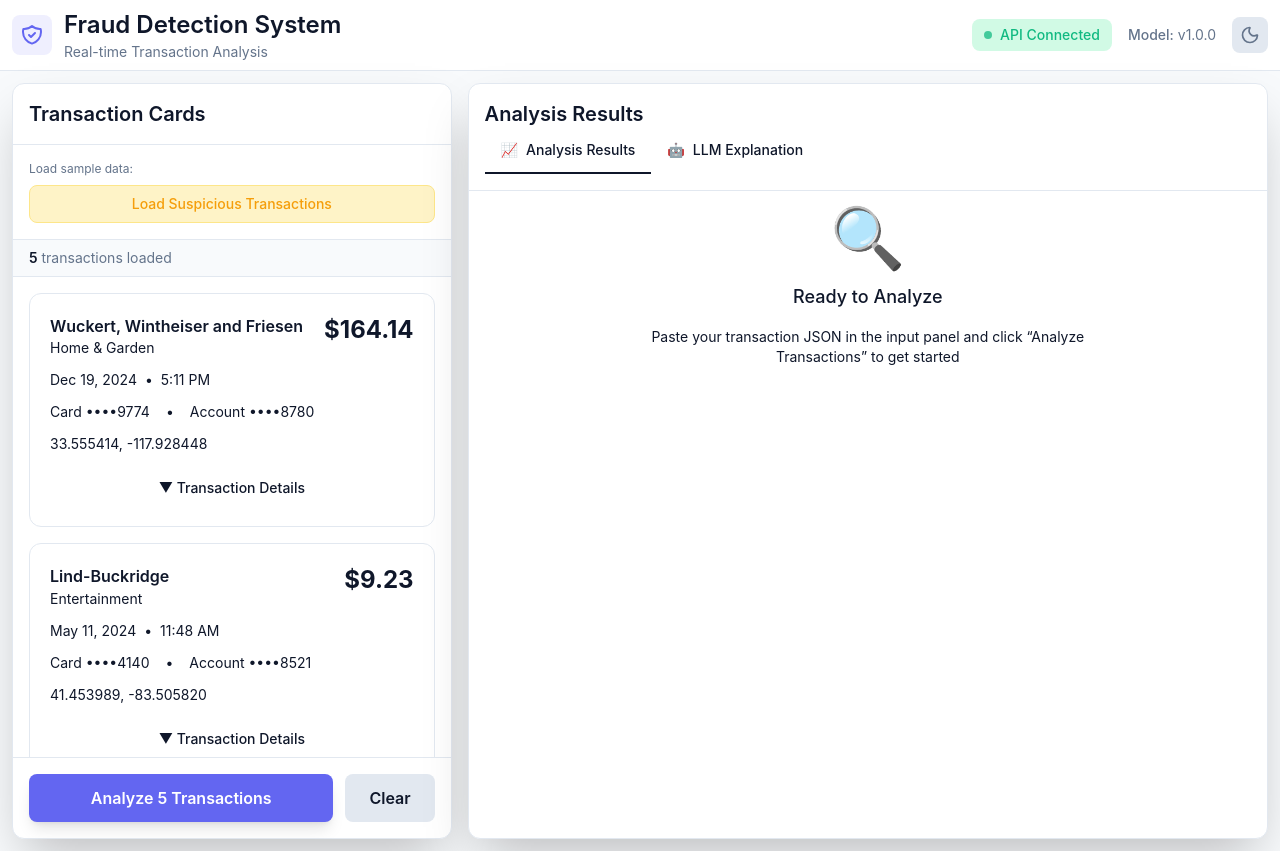
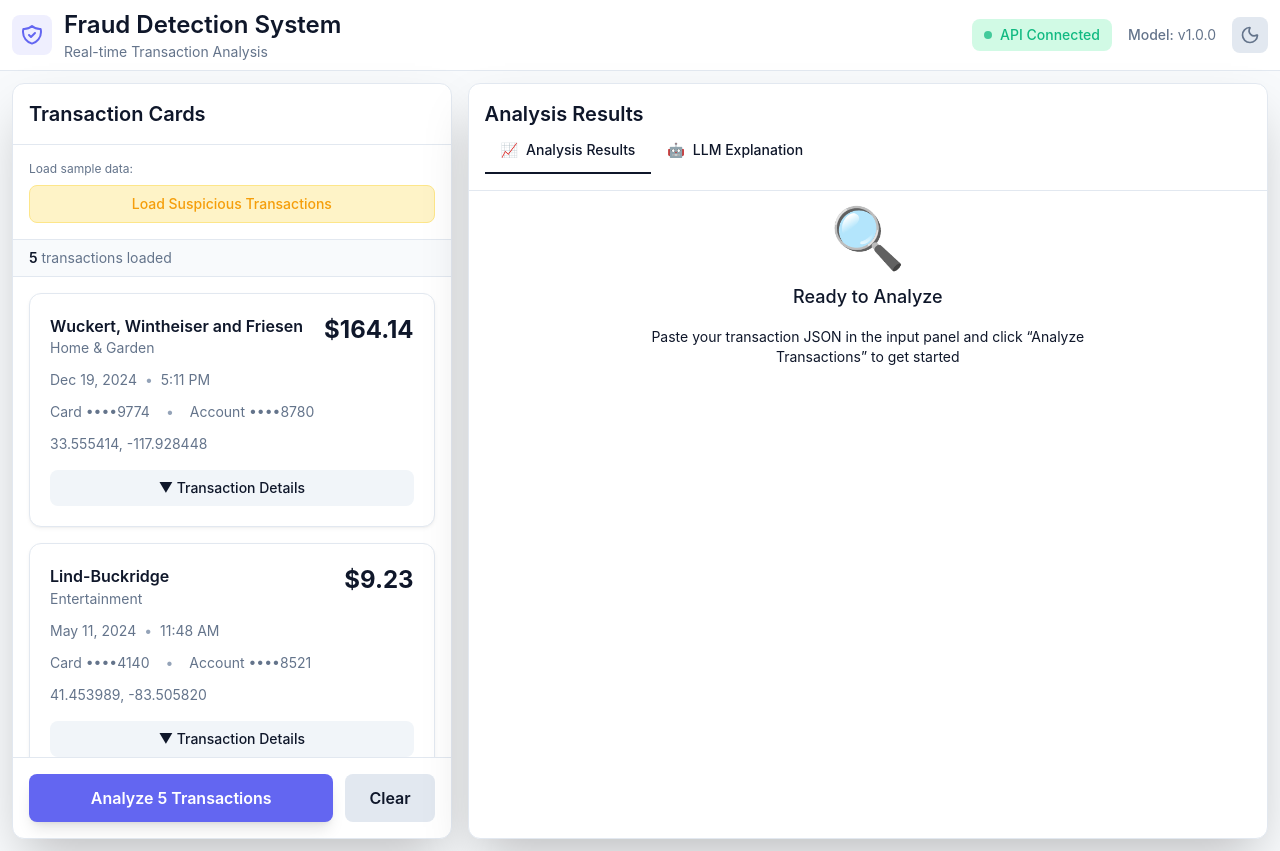
Before and after one commit to eigen-spaced/fraud-detection, a Next.js app in the folder frontend/: page / in a window 1280 px wide. Built offline with nearby package versions, Linux system fonts and the light colour scheme.

Commit message:
style: Enhance visual polish with improved shadows and transitions

```diff
--- a/frontend/app/globals.css
+++ b/frontend/app/globals.css
@@ -223,15 +223,33 @@ h3 {
 /* 16px */
 
 /* ===== Custom Utilities ===== */
+
+/* Card system with enhanced shadows */
 .card {
   background: var(--surface);
   border: 1px solid var(--border);
-  border-radius: 0.5rem;
-  box-shadow: 0 1px 3px rgba(0, 0, 0, 0.1);
+  border-radius: 0.75rem;
+  box-shadow:
+    0 1px 2px rgba(0, 0, 0, 0.04),
+    0 2px 4px rgba(0, 0, 0, 0.04);
+  transition: all 0.2s cubic-bezier(0.4, 0, 0.2, 1);
 }
 
 .card:hover {
-  box-shadow: 0 4px 6px rgba(0, 0, 0, 0.1);
+  box-shadow:
+    0 4px 6px rgba(0, 0, 0, 0.05),
+    0 8px 12px rgba(0, 0, 0, 0.05);
+  transform: translateY(-1px);
+}
+
+/* Elevated card variant for important content */
+.card-elevated {
+  background: var(--surface);
+  border: 1px solid var(--border);
+  border-radius: 0.75rem;
+  box-shadow:
+    0 4px 6px rgba(0, 0, 0, 0.05),
+    0 8px 16px rgba(0, 0, 0, 0.06);
 }
 
 /* Status badges */
@@ -239,10 +257,11 @@ h3 {
   display: inline-flex;
   align-items: center;
   padding: 0.25rem 0.5rem;
-  border-radius: 0.25rem;
+  border-radius: 0.375rem;
   font-size: 0.75rem;
   font-weight: 500;
   line-height: 1;
+  transition: all 0.15s ease;
 }
 
 .badge-critical {
@@ -267,3 +286,30 @@ h3 {
 .smooth-transition {
   transition: all 0.2s cubic-bezier(0.4, 0, 0.2, 1);
 }
+
+.transition-fast {
+  transition: all 0.15s cubic-bezier(0.4, 0, 0.2, 1);
+}
+
+.transition-slow {
+  transition: all 0.3s cubic-bezier(0.4, 0, 0.2, 1);
+}
+
+/* Hover utilities */
+.hover-lift:hover {
+  transform: translateY(-2px);
+}
+
+.hover-scale:hover {
+  transform: scale(1.02);
+}
+
+/* Focus states */
+.focus-ring:focus {
+  outline: 2px solid var(--primary);
+  outline-offset: 2px;
+}
+
+.focus-ring:focus:not(:focus-visible) {
+  outline: none;
+}
--- a/frontend/components/TransactionCard.tsx
+++ b/frontend/components/TransactionCard.tsx
@@ -39,13 +39,14 @@ export default function TransactionCard({ transaction, index }: TransactionCardP
 
   return (
     <div
-      className="relative rounded-xl border backdrop-blur-sm transition-all duration-300 hover:shadow-xl hover:scale-[1.02] overflow-hidden"
+      className="relative rounded-xl border transition-all duration-200 hover:shadow-lg overflow-hidden"
       style={{
         borderColor: 'var(--border)',
         background: 'var(--surface)',
         animationDelay: `${index * 100}ms`,
         animation: 'fadeIn 0.5s ease-out forwards',
-        opacity: 0
+        opacity: 0,
+        boxShadow: '0 1px 2px rgba(0, 0, 0, 0.04), 0 2px 4px rgba(0, 0, 0, 0.04)'
       }}
     >
 
@@ -53,36 +54,36 @@ export default function TransactionCard({ transaction, index }: TransactionCardP
         {/* Header */}
         <div className="flex items-start justify-between mb-3">
           <div>
-            <h3 className="text-navy-900 font-semibold text-lg">
+            <h3 className="font-semibold text-lg" style={{ color: 'var(--text-primary)' }}>
               {txn.merchant.name}
             </h3>
-            <p className="text-navy-600 text-sm">
+            <p className="text-sm" style={{ color: 'var(--text-secondary)' }}>
               {txn.merchant.category}
             </p>
           </div>
           <div className="text-right">
-            <p className="text-2xl font-bold text-navy-900">
+            <p className="text-2xl font-bold" style={{ color: 'var(--text-primary)' }}>
               ${txn.amount.toFixed(2)}
             </p>
           </div>
         </div>
 
         {/* Date & Time */}
-        <div className="flex items-center gap-2 text-navy-600 text-sm mb-3">
+        <div className="flex items-center gap-2 text-sm mb-3" style={{ color: 'var(--text-secondary)' }}>
           <span>{formatDate(txn.timestamp)}</span>
-          <span className="text-navy-400">•</span>
+          <span style={{ color: 'var(--text-tertiary)' }}>•</span>
           <span>{formatTime(txn.timestamp)}</span>
         </div>
 
         {/* Card & Account */}
-        <div className="flex items-center gap-4 text-navy-600 text-sm mb-3">
+        <div className="flex items-center gap-4 text-sm mb-3" style={{ color: 'var(--text-secondary)' }}>
           <span>Card {txn.card.number}</span>
-          <span className="text-navy-400">•</span>
+          <span style={{ color: 'var(--text-tertiary)' }}>•</span>
           <span>Account {txn.account.number}</span>
         </div>
 
         {/* Location */}
-        <div className="flex items-center gap-2 text-navy-600 text-sm mb-4">
+        <div className="flex items-center gap-2 text-sm mb-4" style={{ color: 'var(--text-secondary)' }}>
           <span>
             {txn.merchant.location.lat.toFixed(6)}, {txn.merchant.location.lng.toFixed(6)}
           </span>
@@ -91,18 +92,22 @@ export default function TransactionCard({ transaction, index }: TransactionCardP
         {/* Transaction Details Button */}
         <button
           onClick={() => setShowDetails(!showDetails)}
-          className="w-full py-2 px-4 bg-navy-100 hover:bg-navy-200 text-navy-700 rounded-lg text-sm font-medium transition-colors flex items-center justify-center gap-2"
+          className="w-full py-2 px-4 rounded-lg text-sm font-medium transition-all duration-200 flex items-center justify-center gap-2"
+          style={{
+            background: 'var(--surface-hover)',
+            color: 'var(--text-primary)'
+          }}
         >
           {showDetails ? '▲' : '▼'} Transaction Details
         </button>
 
         {/* Expandable Details */}
         {showDetails && (
-          <div className="mt-4 pt-4 border-t border-navy-200 space-y-3 animate-fadeIn">
+          <div className="mt-4 pt-4 border-t space-y-3 transition-all duration-300" style={{ borderColor: 'var(--border)' }}>
             {/* Transaction ID */}
             <div>
-              <p className="text-xs text-navy-500 mb-1">Transaction ID</p>
-              <p className="text-xs text-navy-700 font-mono bg-navy-100 p-2 rounded">
+              <p className="text-xs mb-1" style={{ color: 'var(--text-tertiary)' }}>Transaction ID</p>
+              <p className="text-xs font-mono p-2 rounded" style={{ color: 'var(--text-primary)', background: 'var(--surface-hover)' }}>
                 {txn.id}
               </p>
             </div>
```
